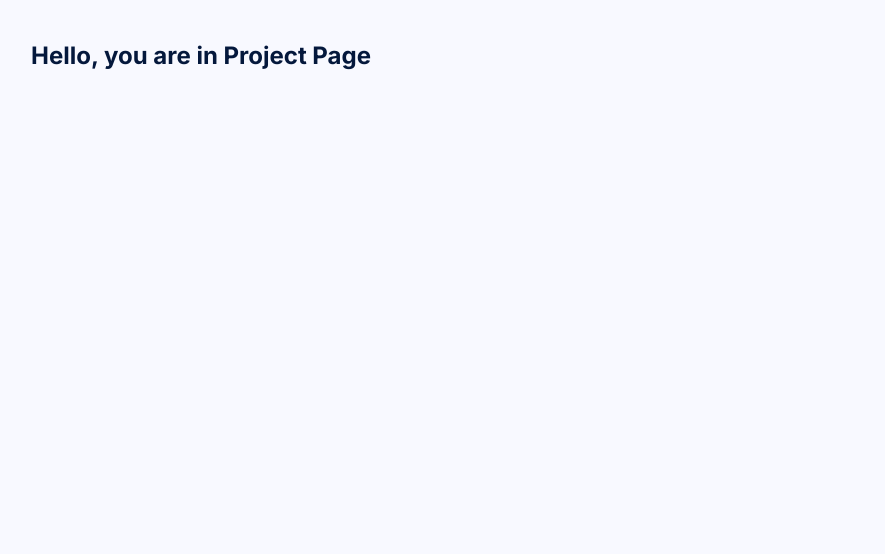
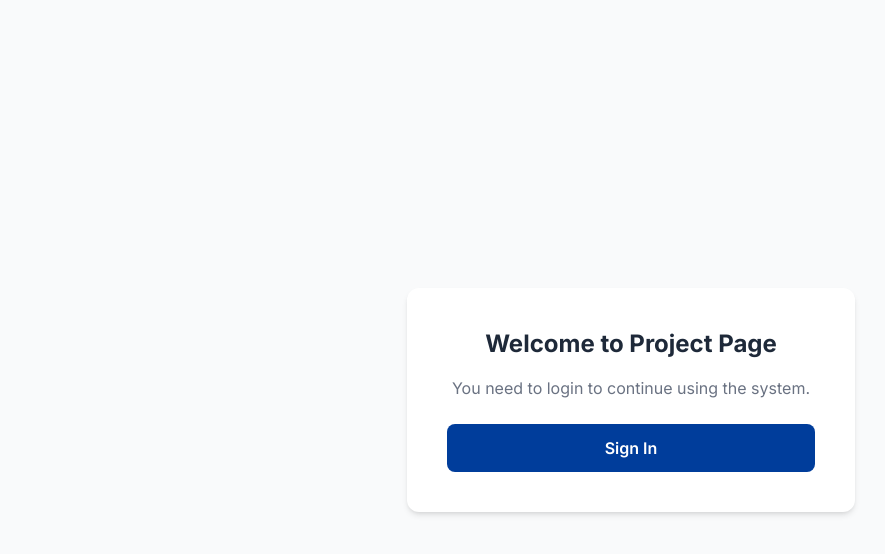
Before and after one commit to AyaHassan55/taskly, a React (Vite) app: page / in a window 1280 px wide. Shown: the top 554 px of the page, without its empty margins (9-894 px from the left). Built offline with nearby package versions, Linux system fonts and the light colour scheme.

Commit message:
simple design for home page

```diff
--- a/src/pages/projects.tsx
+++ b/src/pages/projects.tsx
@@ -1,7 +1,24 @@
+import { useNavigate } from "react-router-dom";
+
 const Project = () => {
+  const navigate=useNavigate()
   return (
-    <div className="p-10">
-      <h1 className="text-2xl font-bold">Hello, you are in Project Page</h1>
+    <div className="min-h-screen flex items-center justify-center bg-gray-50 p-6">
+      <div className="bg-white shadow-md rounded-xl p-10 text-center max-w-md w-full">
+
+        <h1 className="text-2xl font-bold text-gray-800 mb-4">
+          Welcome to Project Page
+        </h1>
+
+        <p className="text-gray-500 mb-6">
+          You need to login to continue using the system.
+        </p>
+
+        <button onClick={()=>navigate('/login')} className="w-full cursor-pointer bg-[#003D9B] hover:bg-blue-700 transition text-white font-semibold py-3 rounded-lg">
+          Sign In
+        </button>
+
+      </div>
     </div>
   );
 };
```
